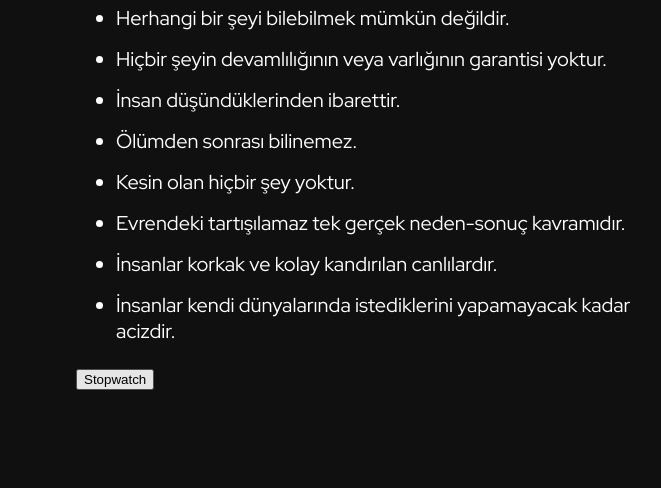
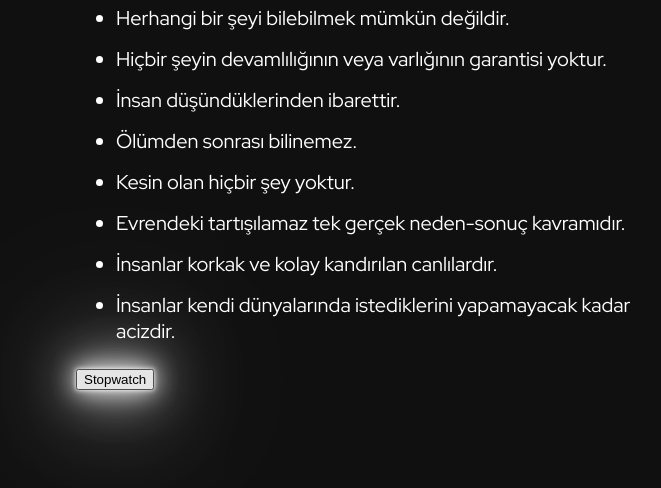
Before and after one commit to gingerzx/website, a plain HTML site: page index.html in a window 1280 px wide. In both pictures the pointer is over the button "Stopwatch". Shown: the part 122-610 px from the top of the page, without its empty margins (284-945 px from the left). Drawn offline with Linux system fonts and the light colour scheme.

Commit message:
Update style.css

```diff
--- a/style.css
+++ b/style.css
@@ -13,3 +13,15 @@ body {
 li {
     margin: 15px 0;
 }
+
+button {
+    box-shadow: 0 0 5px white,
+    0 0 25px white;
+
+}
+
+button:hover {
+    box-shadow: 0 0 5px white,
+    0 0 25px white, 0 0 50px white,
+    0 0 100px white, 0 0 200px white;
+}
```
